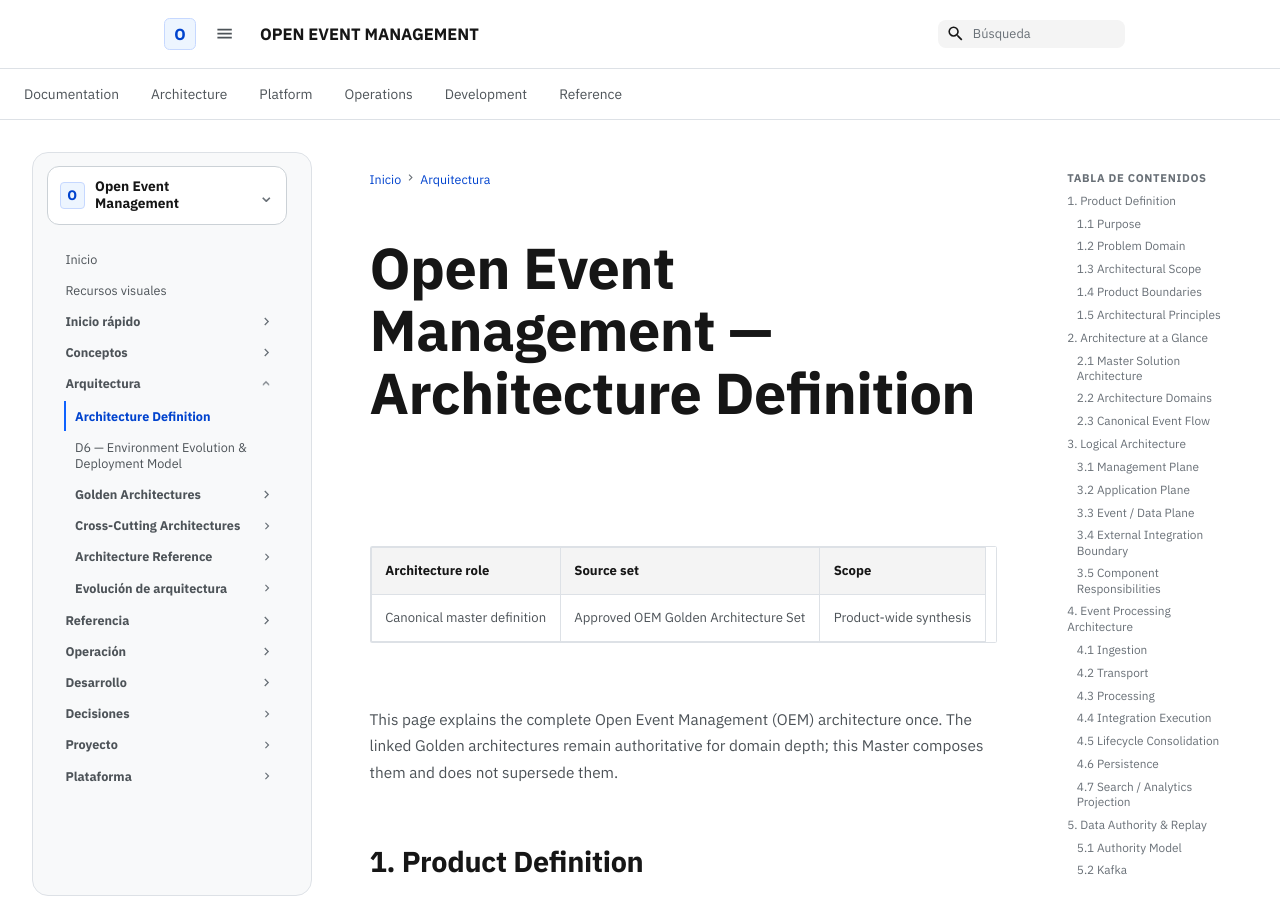
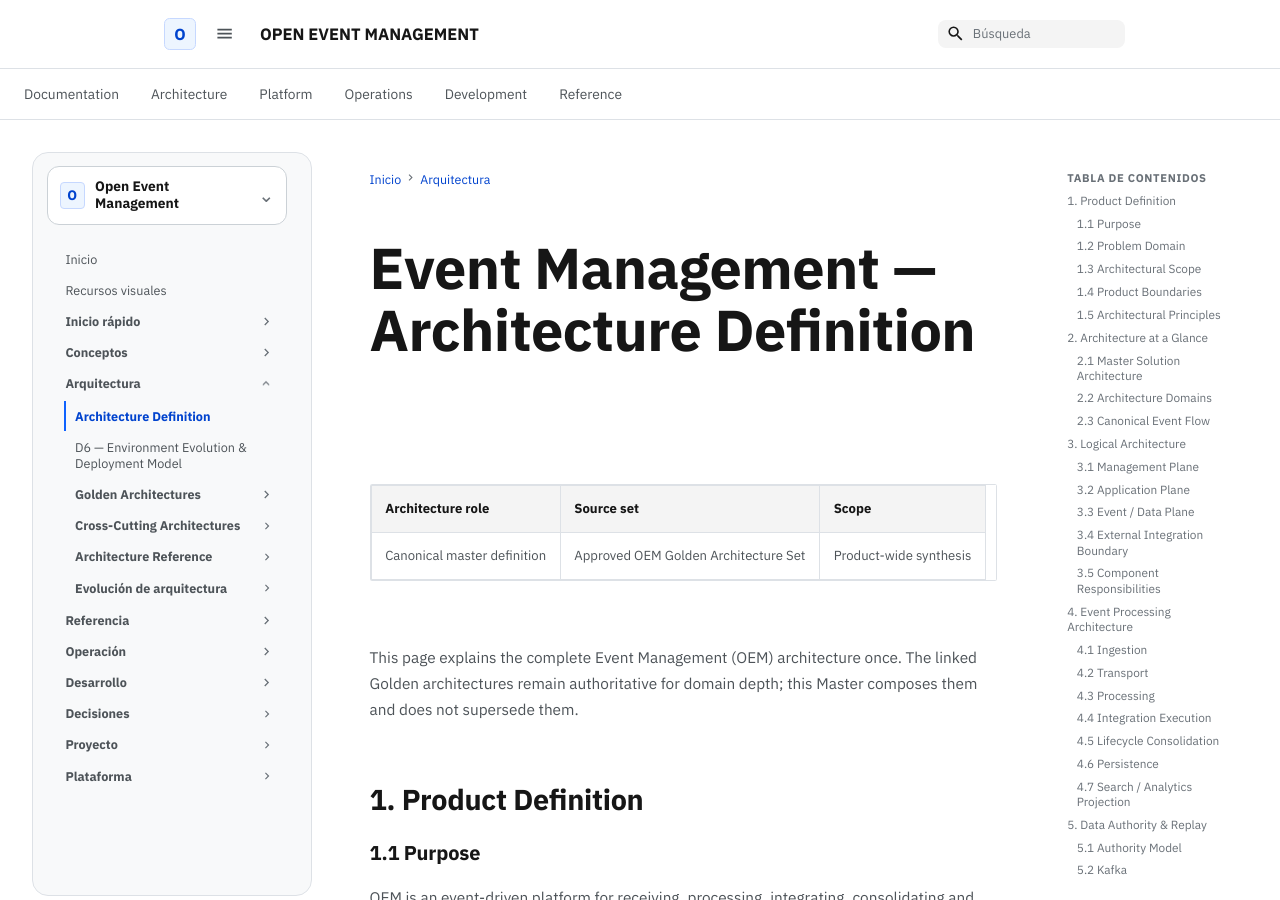
Before and after one commit to eventmgmtplatform/docs, an MkDocs documentation site: the page built from docs/architecture/oem-architecture-definition.md, in a window 1280 px wide and 900 px high. Built offline with MkDocs 1.6.1 and Material for MkDocs 9.7.7, drawn with Linux system fonts in a browser that asks for light colours.

Commit message:
fix(docs): update architecture definition branding

```diff
--- a/docs/architecture/oem-architecture-definition.md
+++ b/docs/architecture/oem-architecture-definition.md
@@ -1,10 +1,10 @@
-# Open Event Management — Architecture Definition
+# Event Management — Architecture Definition
 
 | Architecture role | Source set | Scope |
 |---|---|---|
 | Canonical master definition | Approved OEM Golden Architecture Set | Product-wide synthesis |
 
-This page explains the complete Open Event Management (OEM) architecture once.
+This page explains the complete Event Management (OEM) architecture once.
 The linked Golden architectures remain authoritative for domain depth; this
 Master composes them and does not supersede them.
 
```
